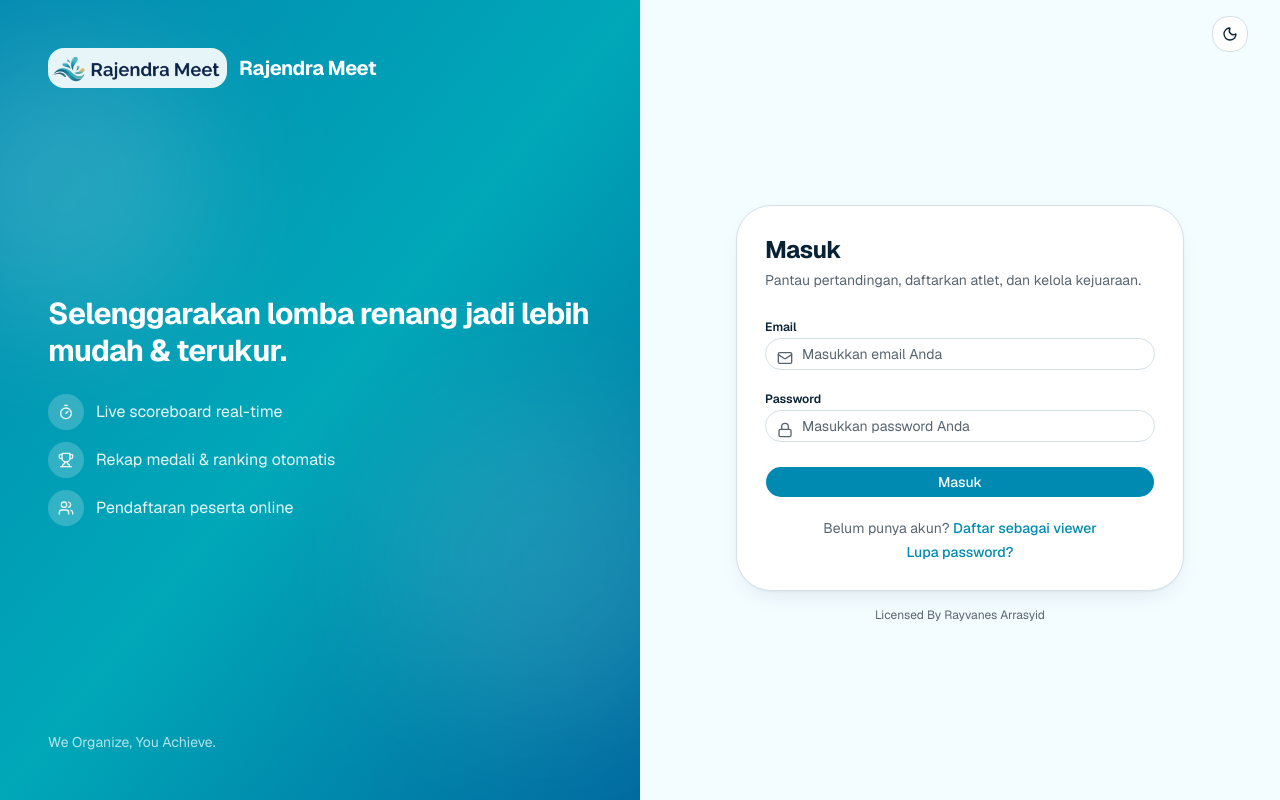
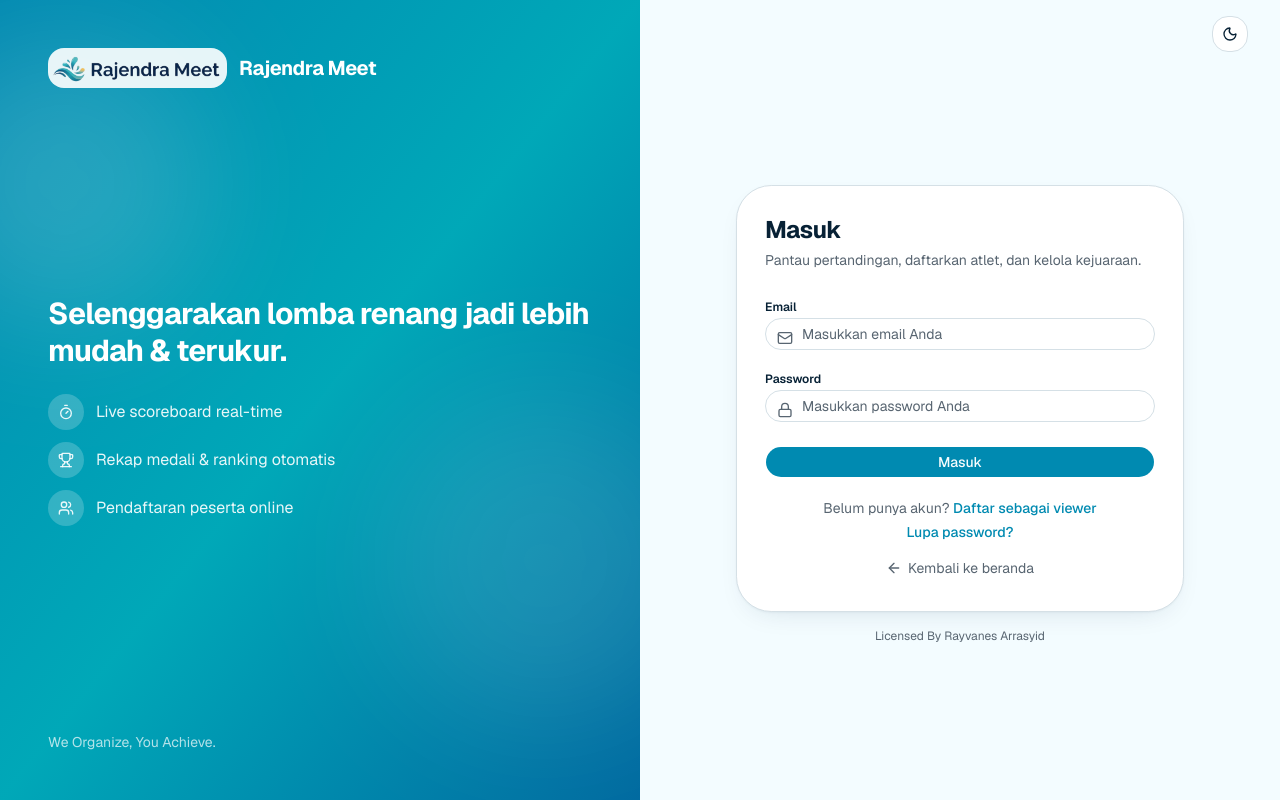
Before and after one commit to rayy1123/rajendra-meet, a Next.js app: page /login in a window 1280 px wide. Built offline with nearby package versions, Linux system fonts and the light colour scheme.

Commit message:
ux login: tambah link kembali ke beranda

```diff
--- a/src/app/login/page.tsx
+++ b/src/app/login/page.tsx
@@ -164,6 +164,15 @@ export default function LoginPage() {
                   Lupa password?
                 </Link>
               </p>
+              <p className="mt-4 text-center">
+                <Link href="/" className="inline-flex items-center gap-1.5 text-sm text-muted-foreground transition-ui hover:text-primary">
+                  <svg xmlns="http://www.w3.org/2000/svg" viewBox="0 0 24 24" fill="none" stroke="currentColor" strokeWidth="2" strokeLinecap="round" strokeLinejoin="round" className="h-4 w-4">
+                    <path d="m12 19-7-7 7-7" />
+                    <path d="M19 12H5" />
+                  </svg>
+                  Kembali ke beranda
+                </Link>
+              </p>
             </div>
             <p className="mt-4 text-center text-xs text-muted-foreground">
               Licensed By Rayvanes Arrasyid
```
